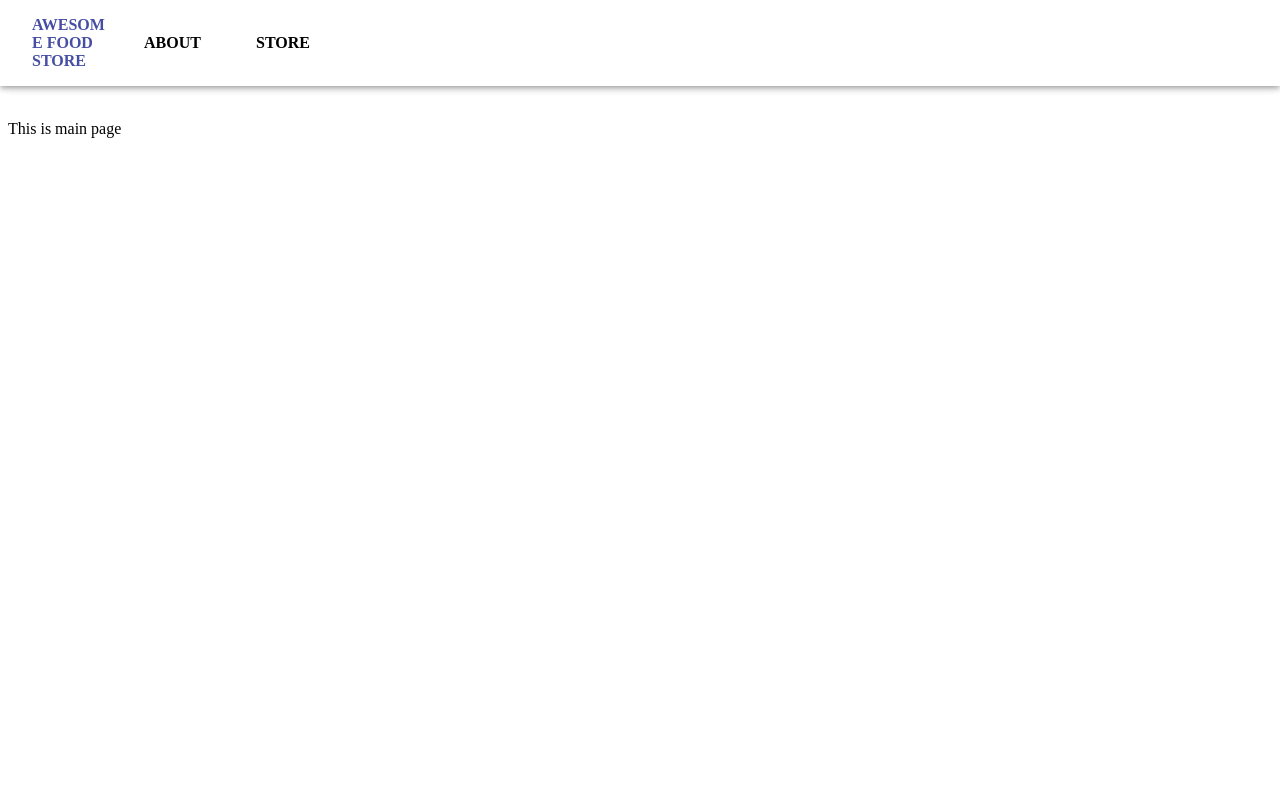
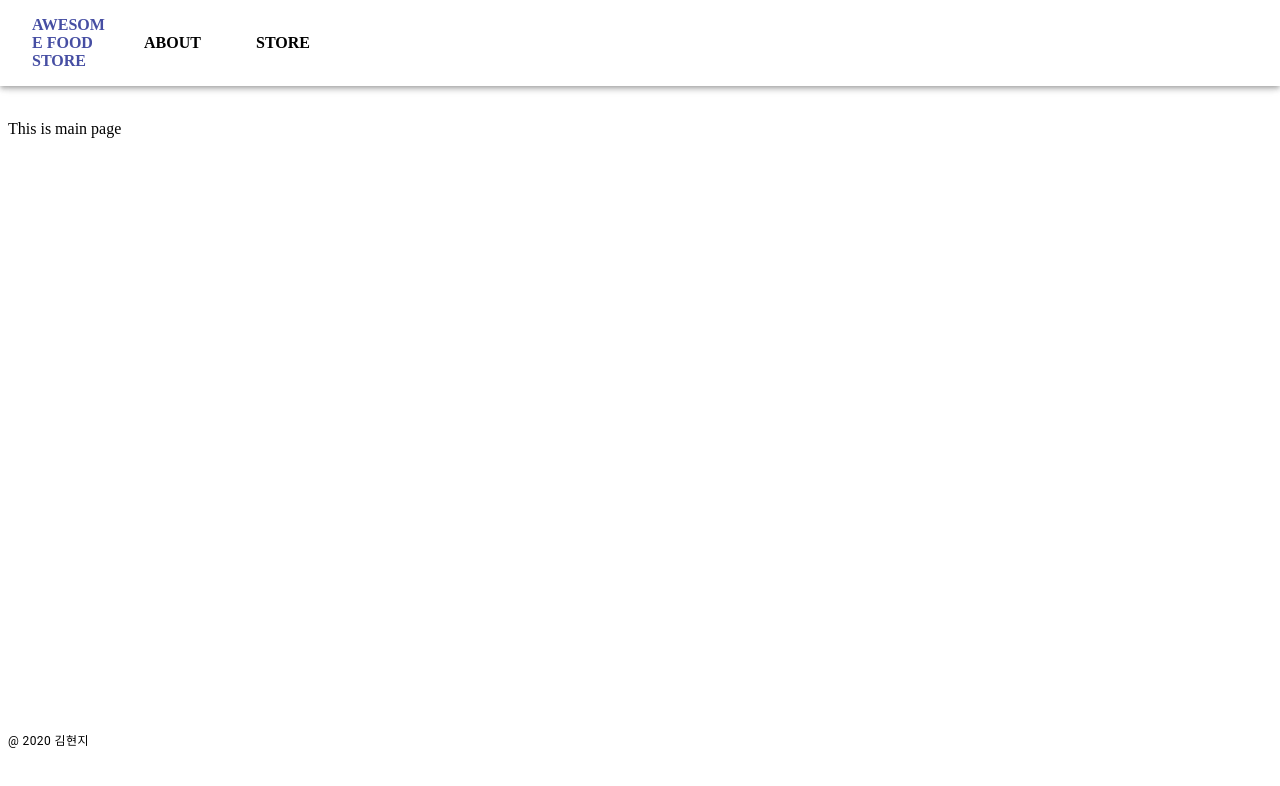
Before and after one commit to hxunz/purpleIO-assingment, a Next.js app: page / in a window 1280 px wide. Shown: the top 786 px of the page. Built offline with nearby package versions, Linux system fonts and the light colour scheme.

Commit message:
footer 생성

```diff
--- a/src/components/layout.tsx
+++ b/src/components/layout.tsx
@@ -1,12 +1,14 @@
 import styled from '@emotion/styled';
 import { PropsWithChildren } from 'react';
 import Category from './category/Category'
+import Footer from './footer/Footer';
 
 const Layout = ({ children }: PropsWithChildren) => {
   return (
     <>
       <Category />
       <MainContainer>{children}</MainContainer>
+      <Footer />
     </>
   )
 };
```
